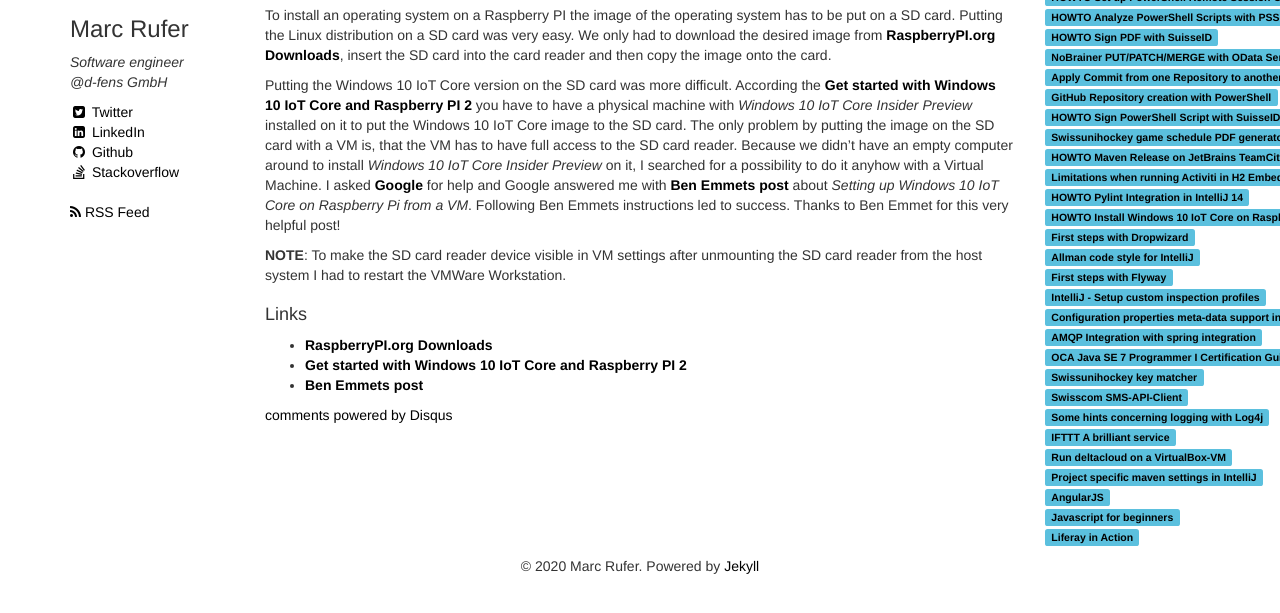
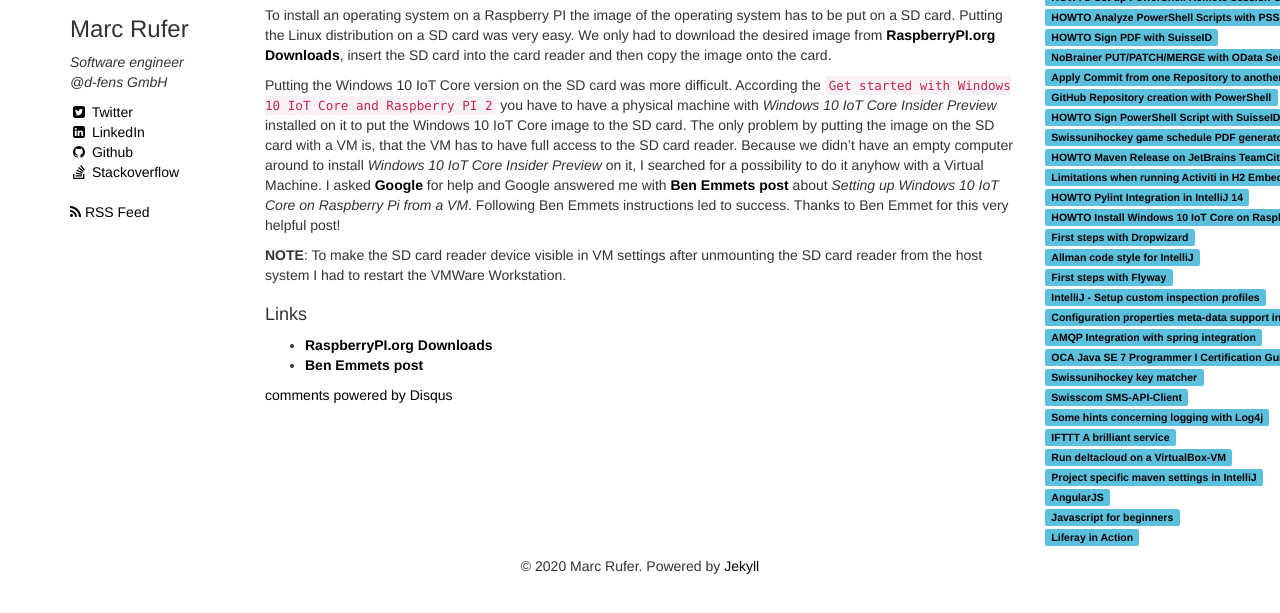
Before and after one commit to rufer7/rufer7.github.io, a Jekyll site: the page built from _posts/knowledge base/2015-06-07-HOWTO-Install-Windows-10-IoT-Core-on-Raspberry-PI-2-from-a-VM.md, in a window 1280 px wide, cut to the strip 275-888 px from the top of the page. Built offline with Jekyll 4.4.1, drawn with Linux system fonts in a browser that asks for light colours; nearby versions of some CDN libraries; comment, search, counter and statistics services are not loaded; some of the changed lines change nothing that is shown.

Commit message:
Update 2015-06-07-HOWTO-Install-Windows-10-IoT-Core-on-Raspberry-PI-2-from-a-VM.md

```diff
--- a/_posts/knowledge base/2015-06-07-HOWTO-Install-Windows-10-IoT-Core-on-Raspberry-PI-2-from-a-VM.md
+++ b/_posts/knowledge base/2015-06-07-HOWTO-Install-Windows-10-IoT-Core-on-Raspberry-PI-2-from-a-VM.md
@@ -11,7 +11,7 @@
 
 To install an operating system on a Raspberry PI the image of the operating system has to be put on a SD card. Putting the Linux distribution on a SD card was very easy. We only had to download the desired image from [RaspberryPI.org Downloads](https://www.raspberrypi.org/downloads/), insert the SD card into the card reader and then copy the image onto the card.
 
-Putting the Windows 10 IoT Core version on the SD card was more difficult. According the [Get started with Windows 10 IoT Core and Raspberry PI 2](https://developer.microsoft.com/de-de/windows/iot/Docs/GetStarted/rpi2/sdcard/stable/GetStartedStep1.htm) you have to have a physical machine with *Windows 10 IoT Core Insider Preview* installed on it to put the Windows 10 IoT Core image to the SD card. The only problem by putting the image on the SD card with a VM is, that the VM has to have full access to the SD card reader. Because we didn't have an empty computer around to install *Windows 10 IoT Core Insider Preview* on it, I searched for a possibility to do it anyhow with a Virtual Machine. I asked [Google](https://www.google.ch) for help and Google answered me with [Ben Emmets post](https://www.simple-talk.com/blogs/2015/05/03/setting-up-windows-10-iot-core-on-raspberry-pi-from-a-vm/#.VXGrn8SpFsI.twitter) about *Setting up Windows 10 IoT Core on Raspberry Pi from a VM*. Following Ben Emmets instructions led to success. Thanks to Ben Emmet for this very helpful post!
+Putting the Windows 10 IoT Core version on the SD card was more difficult. According the `Get started with Windows 10 IoT Core and Raspberry PI 2` you have to have a physical machine with *Windows 10 IoT Core Insider Preview* installed on it to put the Windows 10 IoT Core image to the SD card. The only problem by putting the image on the SD card with a VM is, that the VM has to have full access to the SD card reader. Because we didn't have an empty computer around to install *Windows 10 IoT Core Insider Preview* on it, I searched for a possibility to do it anyhow with a Virtual Machine. I asked [Google](https://www.google.ch) for help and Google answered me with [Ben Emmets post](https://www.simple-talk.com/blogs/2015/05/03/setting-up-windows-10-iot-core-on-raspberry-pi-from-a-vm/#.VXGrn8SpFsI.twitter) about *Setting up Windows 10 IoT Core on Raspberry Pi from a VM*. Following Ben Emmets instructions led to success. Thanks to Ben Emmet for this very helpful post!
 
 **NOTE**: To make the SD card reader device visible in VM settings after unmounting the SD card reader from the host system I had to restart the VMWare Workstation.
 
@@ -19,5 +19,4 @@
 #### Links
 
 * [RaspberryPI.org Downloads](https://www.raspberrypi.org/downloads/)
-* [Get started with Windows 10 IoT Core and Raspberry PI 2](https://developer.microsoft.com/de-de/windows/iot/Docs/GetStarted/rpi2/sdcard/stable/GetStartedStep1.htm)
 * [Ben Emmets post](https://www.simple-talk.com/blogs/2015/05/03/setting-up-windows-10-iot-core-on-raspberry-pi-from-a-vm/#.VXGrn8SpFsI.twitter)
```
